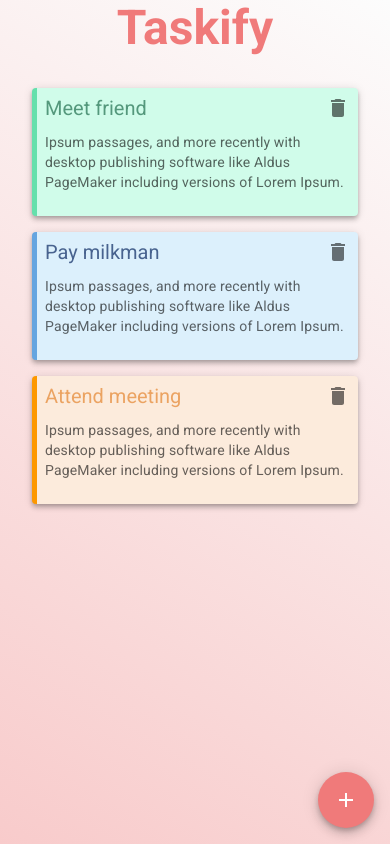
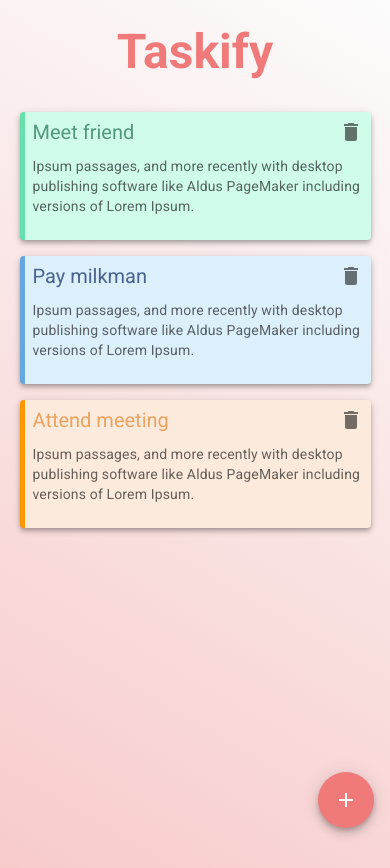
Before and after one commit to DanishOnGit/sass-mui, a React (Create React App) app: page / in a window 390 px wide. Before the commit the page ends 844 px from the top, so only its background shows below. Built offline with nearby package versions, Linux system fonts and the light colour scheme.

Commit message:
style:card responsive

```diff
--- a/src/App.js
+++ b/src/App.js
@@ -36,10 +36,10 @@ function App() {
       <div className="App">
         <Typography
           fontWeight={700}
+          mt={3}
           variant="h3"
           component="h1"
           align="center"
-          className="app-name"
           color="primary"
         >
           Taskify
--- a/src/components/EventCard.jsx
+++ b/src/components/EventCard.jsx
@@ -10,9 +10,14 @@ import { makeStyles } from "@mui/styles";
 
 const useStyles = makeStyles((theme)=>({
     root:{
+        wordWrap:"break-word",
+        minWidth:'50vw',
         [theme.breakpoints.down('sm')]: {
-           minWidth:"90vw"
+           minWidth:"90vw",
           },
+          [theme.breakpoints.up('sm')]: {
+           maxWidth:"50vw",
+           },
     },
   headerTitle: {
     fontSize: "1.25rem",
@@ -46,7 +51,7 @@ const useStyles = makeStyles((theme)=>({
       return "0.35rem solid rgb(253, 152, 0)";
     },
     width: "100%",
-    minWidth:'50vw',
+
   },
 }));
 
@@ -57,7 +62,7 @@ export const EventCard = ({ event, cardTheme, setEvents, events }) => {
     setEvents(result);
   };
   return (
-    <Card className={classes.cardTheme} elevation={4}>
+    <Card className={classes.cardTheme} classes={{root:classes.root}} elevation={4}>
       <CardHeader
         sx={{ padding: "0.25rem 0.5rem" }}
         action={
--- a/src/index.scss
+++ b/src/index.scss
@@ -25,16 +25,13 @@ body {
   @include flex-center;
   padding: 1rem;
 }
-.app-name {
-  font-weight: 700;
-}
 .add-btn{
   @include flex-center;
   @include mq(640px){
     bottom: 1.5rem;
     right: 1.5rem;
   }
-  position: absolute;
+  position: fixed;
   bottom: 1rem;
   right: 1rem;
 }
```
Also changed, not shown: 1 other file (tests, documents, lock files or other folders).
